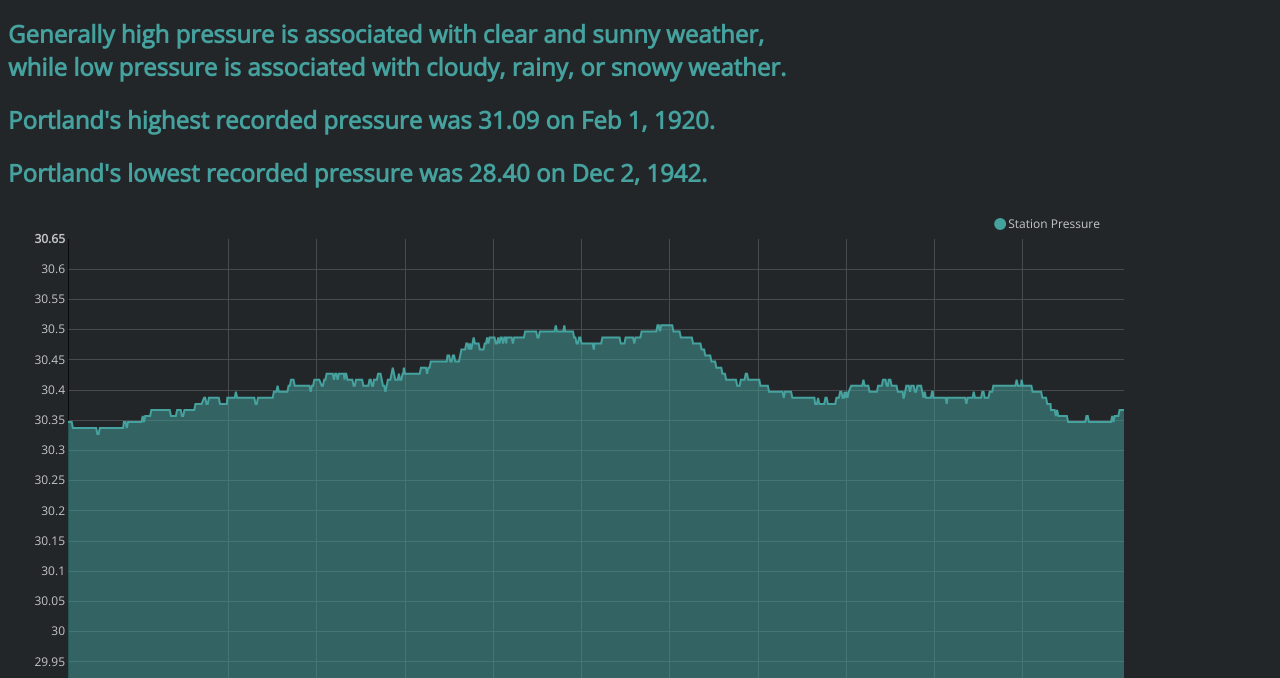
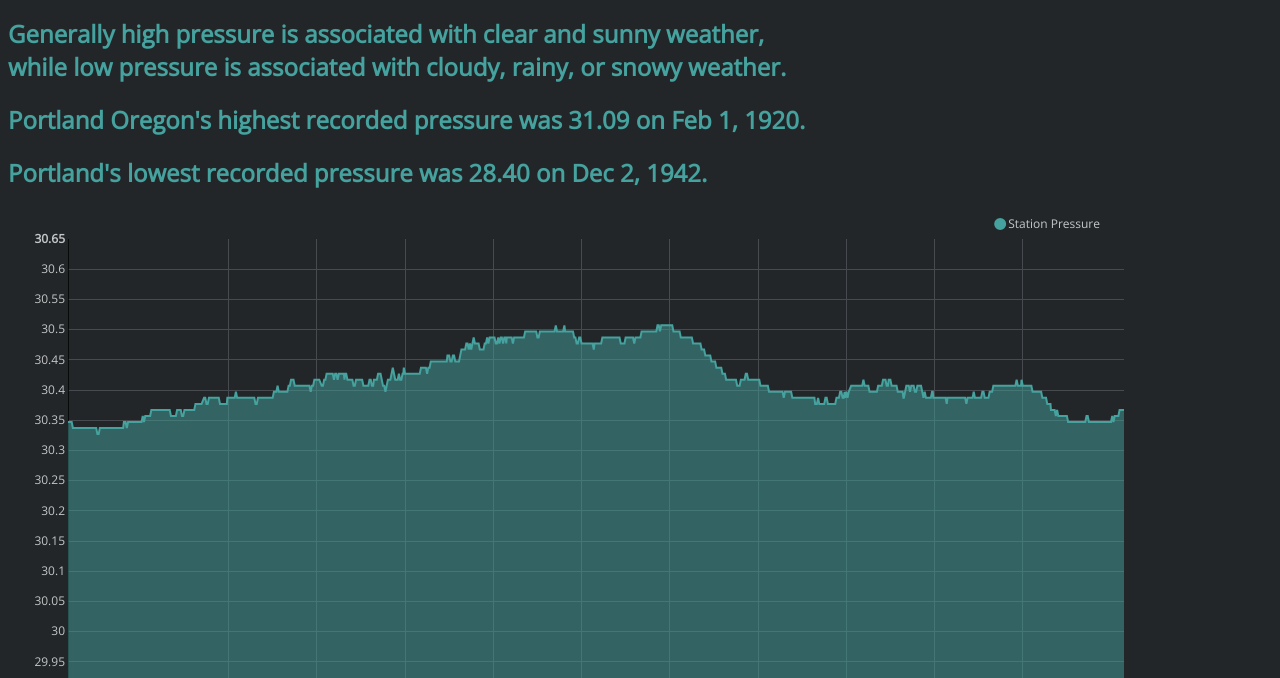
Before and after one commit to aaronshaver/aaronshaver, a plain HTML site: page index.html in a window 1280 px wide. Shown: the part 122-800 px from the top of the page. Drawn offline with nearby package versions, Linux system fonts and the light colour scheme.

Commit message:
Add Oregon reference in HTML

```diff
--- a/index.html
+++ b/index.html
@@ -22,7 +22,7 @@
   <h1>PortlandAirPressure.com</h1>
   <h2>Atmospheric pressure determines the types of weather that are likely to occur.</h2>
   <h2>Generally high pressure is associated with clear and sunny weather,<br /> while low pressure is associated with cloudy, rainy, or snowy weather.</h2>
-  <h2>Portland's highest recorded pressure was 31.09 on Feb 1, 1920.</h2>
+  <h2>Portland Oregon's highest recorded pressure was 31.09 on Feb 1, 1920.</h2>
   <h2>Portland's lowest recorded pressure was 28.40 on Dec 2, 1942.</h2>
   <div id="chart">
     <svg></svg>
```
